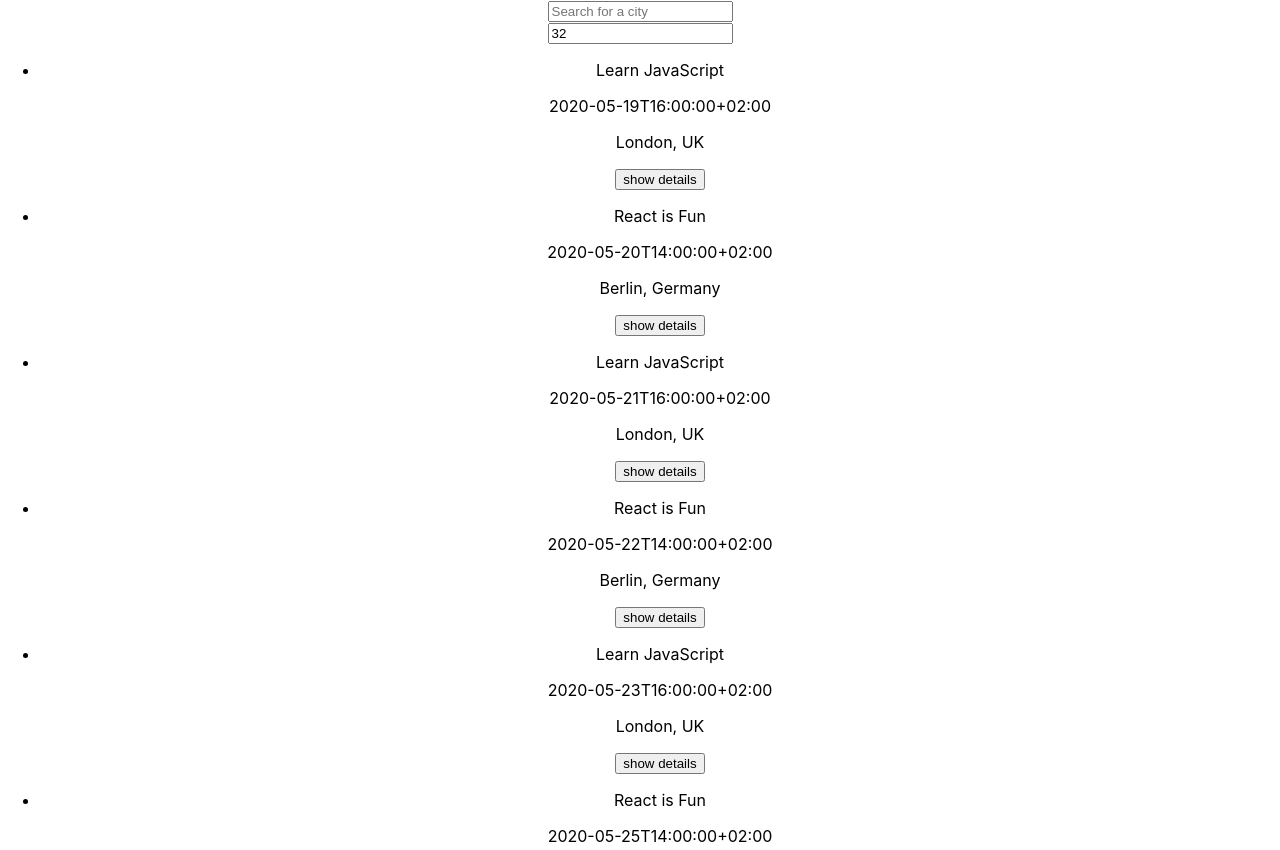
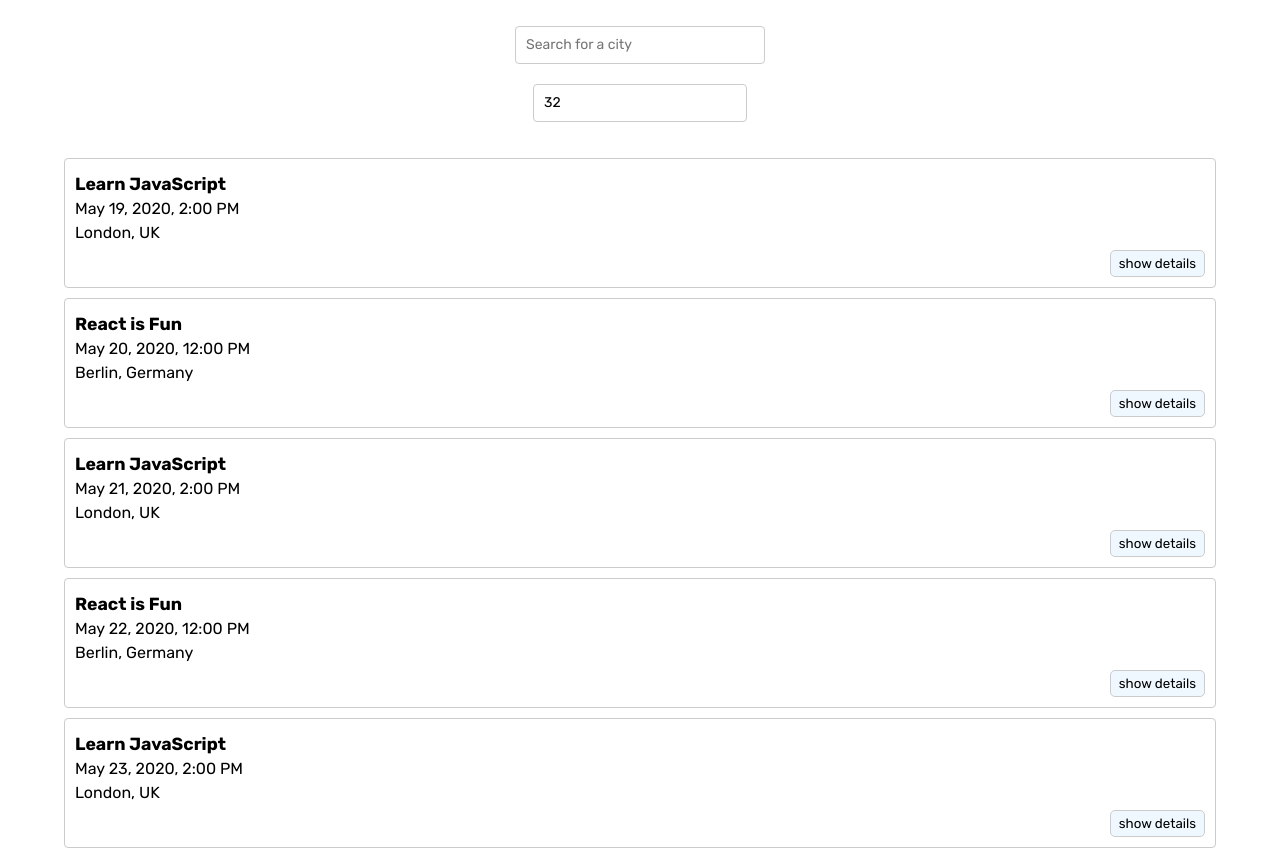
Before and after one commit to KatGaertner/meetApp, a React (Create React App) app: page / in a window 1280 px wide. Shown: the top 850 px of the page. Built offline with nearby package versions, Linux system fonts and the light colour scheme.

Commit message:
added some styling

```diff
--- a/src/App.css
+++ b/src/App.css
@@ -1,3 +1,101 @@
+@import url('https://fonts.googleapis.com/css2?family=Rubik:wght@400;700&display=swap');
+
 .app {
   text-align: center;
+  padding: 2% 5%;
 }
+
+.app * {
+  box-sizing: border-box;
+  font-family: 'Rubik', sans-serif;
+}
+
+ul {
+  padding: 0;
+  list-style: none;
+}
+
+p {
+  margin: 5px 0;
+}
+
+input[type="text"],
+input[type="number"] {
+  padding: 8px 6px 8px 10px;
+  border-radius: 4px;
+  outline: none;
+  border: 1px solid #ccc;
+  font-size: 14px;
+  line-height: 20px;
+  align-self: center;
+  height: 38px;
+  margin-bottom: 20px;
+}
+
+.city {
+  width: 250px;
+}
+
+#city-search {
+  display: flex;
+  flex-direction: column;
+  margin: auto;
+  position: relative;
+}
+
+.suggestions {
+  width: 250px;
+  position: absolute;
+  top: 45px;
+  z-index: 2;
+  align-self: center;
+  margin: 0;
+  font-size: 14px;
+  box-shadow: 0px 5px 16px -12px rgba(0, 0, 0, 0.75);
+}
+
+.suggestions>li {
+  text-align: left;
+  padding: 8px 6px 8px 10px;
+  background-color: #eee;
+  cursor: default;
+}
+
+.suggestions>li:last-child {
+  border-bottom-left-radius: 4px;
+  border-bottom-right-radius: 4px;
+}
+
+.suggestions>li:hover {
+  background-color: #bcdcdb;
+}
+
+.event {
+  padding: 10px 10px 40px;
+  margin-bottom: 10px;
+  text-align: left;
+  border: 1px solid #ccc;
+  border-radius: 4px;
+  position: relative;
+}
+
+.title {
+  font-weight: 700;
+  font-size: 110%;
+}
+
+.details-btn {
+  position: absolute;
+  right: 10px;
+  bottom: 10px;
+  padding: 5px 8px;
+  border: 1px solid #ccc;
+  border-radius: 5px;
+  outline: none;
+  cursor: pointer;
+  background-color: AliceBlue;
+}
+
+.details-btn:hover {
+  background-color: #ccc;
+}
--- a/src/components/Event.js
+++ b/src/components/Event.js
@@ -8,12 +8,17 @@
   };
 
   return (
-    <li>
-      <p>{event.summary}</p>
-      <p>{event.start.dateTime}</p>
-      <p>{event.location}</p>
-      {isExpanded ? <p>{event.description}</p> : null}
-      <button onClick={toggleDetails}>
+    <li className="event">
+      <p className="title">{event.summary}</p>
+      <p>
+        {new Date(event.start.dateTime).toLocaleString(undefined, {
+          dateStyle: "medium",
+          timeStyle: "short",
+        })}
+      </p>
+      <p className="city">{event.location}</p>
+      {isExpanded ? <p className="description">{event.description}</p> : null}
+      <button className="details-btn" onClick={toggleDetails}>
         {isExpanded ? "hide details" : "show details"}
       </button>
     </li>
```
